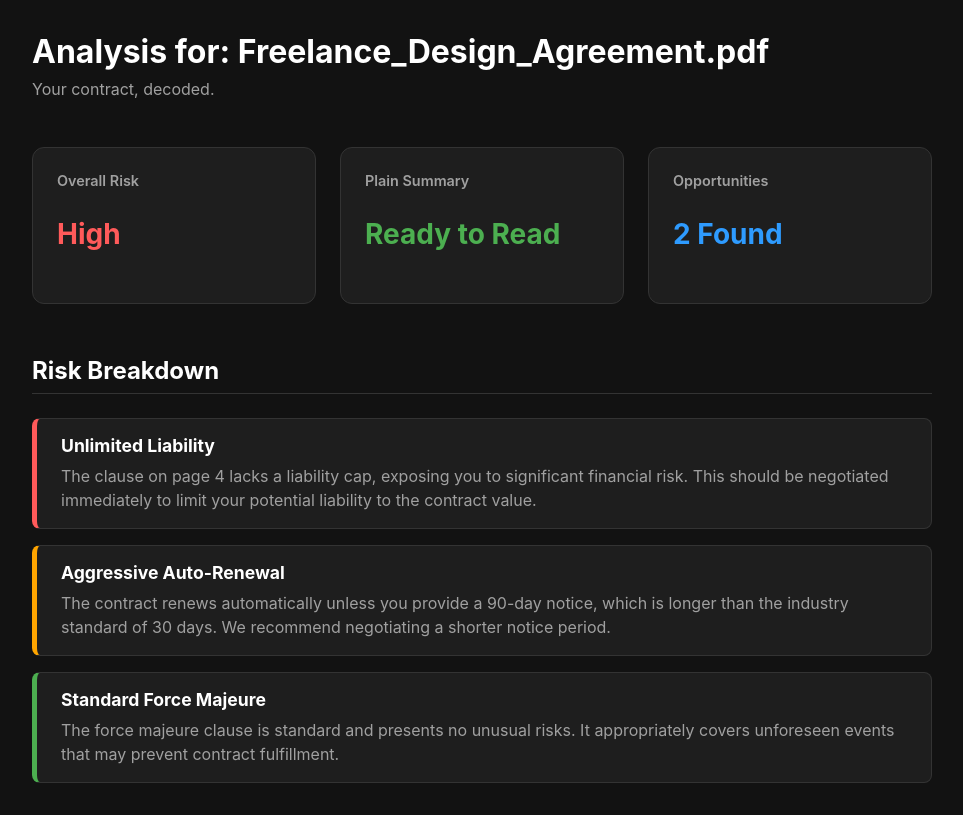
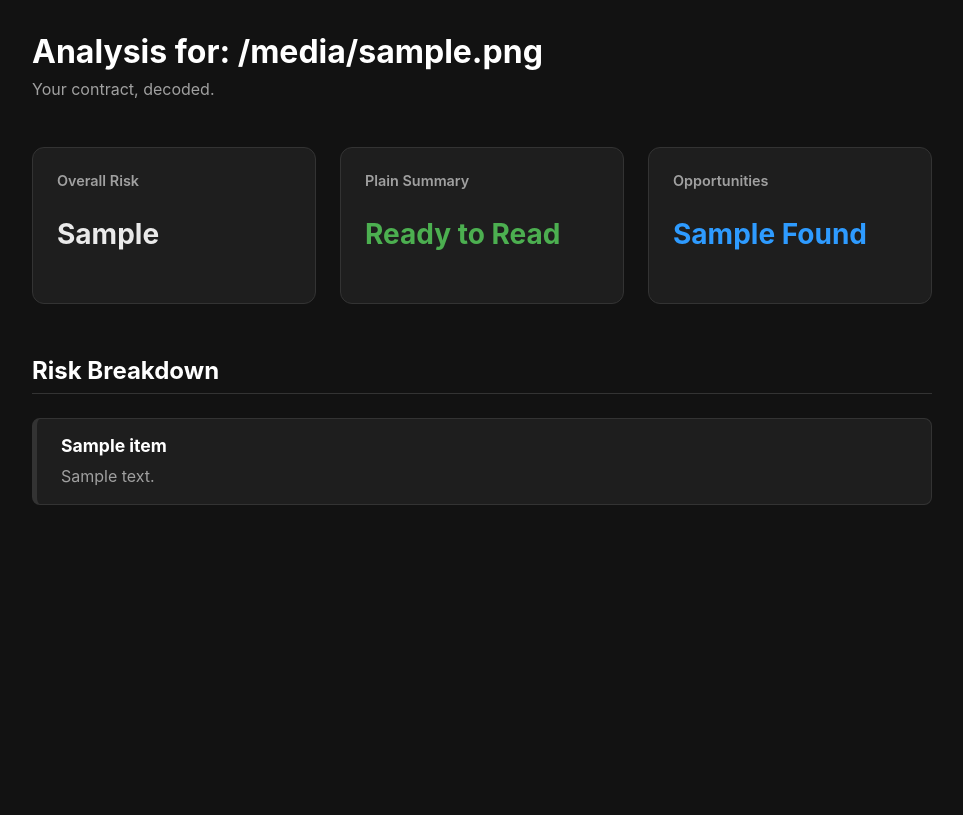
Before and after one commit to clausespy/clausespyv2, a Flask app: template templates/results.html in a window 1280 px wide. Shown: the whole page, without its empty margins (158-1121 px from the left). After the commit the page ends 505 px from the top, so only its background shows below. Run offline with Flask 3, Linux system fonts and the light colour scheme; the template is opened without the code that fills it: most values are stand-ins (such as "Sample title", 1, 10 or a date in 2020).

Commit message:
Update results.html

```diff
--- a/templates/results.html
+++ b/templates/results.html
@@ -5,129 +5,43 @@
     <meta name="viewport" content="width=device-width, initial-scale=1.0">
     <title>ClauseSpy Analysis Result</title>
     <style>
-        /* General Body Styles */
-        body {
-            font-family: -apple-system, BlinkMacSystemFont, "Segoe UI", Roboto, Helvetica, Arial, sans-serif;
-            background-color: #121212;
-            color: #EAEAEA;
-            margin: 0;
-            padding: 2rem;
-        }
-
-        /* Main Container */
-        .container {
-            max-width: 900px;
-            margin: auto;
-            display: flex;
-            flex-direction: column;
-            gap: 2rem;
-        }
-
-        /* Header */
-        .header {
-            text-align: left;
-        }
-        .header h1 {
-            font-size: 2rem;
-            margin: 0;
-            color: #FFFFFF;
-        }
-        .header p {
-            font-size: 1rem;
-            color: #A0A0A0;
-            margin-top: 0.5rem;
-        }
-
-        /* Summary Cards Section */
-        .summary-deck {
-            display: grid;
-            grid-template-columns: repeat(auto-fit, minmax(200px, 1fr));
-            gap: 1.5rem;
-        }
-        .summary-card {
-            background-color: #1E1E1E;
-            border-radius: 12px;
-            padding: 1.5rem;
-            border: 1px solid #333333;
-        }
-        .summary-card h3 {
-            margin: 0 0 0.5rem 0;
-            color: #A0A0A0;
-            font-size: 0.9rem;
-            font-weight: 600;
-        }
-        .summary-card .value {
-            font-size: 1.75rem;
-            font-weight: bold;
-        }
-
-        /* Coloring for Risk Levels */
+        body { font-family: -apple-system, BlinkMacSystemFont, "Segoe UI", Roboto, Helvetica, Arial, sans-serif; background-color: #121212; color: #EAEAEA; margin: 0; padding: 2rem; }
+        .container { max-width: 900px; margin: auto; display: flex; flex-direction: column; gap: 2rem; }
+        .header h1 { font-size: 2rem; margin: 0; color: #FFFFFF; }
+        .header p { font-size: 1rem; color: #A0A0A0; margin-top: 0.5rem; }
+        .summary-deck { display: grid; grid-template-columns: repeat(auto-fit, minmax(200px, 1fr)); gap: 1.5rem; }
+        .summary-card { background-color: #1E1E1E; border-radius: 12px; padding: 1.5rem; border: 1px solid #333333; }
+        .summary-card h3 { margin: 0 0 0.5rem 0; color: #A0A0A0; font-size: 0.9rem; font-weight: 600; }
+        .summary-card .value { font-size: 1.75rem; font-weight: bold; }
         .risk-high { color: #FF5A5A; }
         .risk-medium { color: #FFA500; }
         .risk-low { color: #4CAF50; }
         .opportunities { color: #2E9BFF; }
-
-
-        /* Risk Breakdown Section */
-        .risk-breakdown {
-            display: flex;
-            flex-direction: column;
-            gap: 1rem;
-        }
-
-        .risk-breakdown h2 {
-            font-size: 1.5rem;
-            color: #FFFFFF;
-            border-bottom: 1px solid #333333;
-            padding-bottom: 0.5rem;
-            margin-bottom: 0.5rem;
-        }
-
-        /* Individual Risk Item Card */
-        .risk-item {
-            background-color: #1E1E1E;
-            border-left: 5px solid;
-            border-radius: 8px;
-            padding: 1rem 1.5rem;
-            border: 1px solid #333333;
-            border-left-width: 5px;
-        }
-
-        /* Colors for Risk Item Borders */
+        .risk-breakdown { display: flex; flex-direction: column; gap: 1rem; }
+        .risk-breakdown h2 { font-size: 1.5rem; color: #FFFFFF; border-bottom: 1px solid #333333; padding-bottom: 0.5rem; margin-bottom: 0.5rem; }
+        .risk-item { background-color: #1E1E1E; border-left: 5px solid; border-radius: 8px; padding: 1rem 1.5rem; border: 1px solid #333333; border-left-width: 5px; }
         .risk-item.high { border-left-color: #FF5A5A; }
         .risk-item.medium { border-left-color: #FFA500; }
         .risk-item.low { border-left-color: #4CAF50; }
-
-        .risk-item h4 {
-            margin: 0 0 0.5rem 0;
-            font-size: 1.1rem;
-            color: #FFFFFF;
-        }
-
-        .risk-item p {
-            margin: 0;
-            color: #A0A0A0;
-            line-height: 1.5;
-        }
-
+        .risk-item.error { border-left-color: #888888; }
+        .risk-item h4 { margin: 0 0 0.5rem 0; font-size: 1.1rem; color: #FFFFFF; }
+        .risk-item p { margin: 0; color: #A0A0A0; line-height: 1.5; }
     </style>
 </head>
 <body>
 
     <div class="container">
-        <!-- Header Section -->
         <header class="header">
-            <!-- Replace with dynamic filename -->
-            <h1>Analysis for: Freelance_Design_Agreement.pdf</h1>
+            <!-- DYNAMIC: Use the filename from the JSON response -->
+            <h1>Analysis for: {{ analysis.original_filename }}</h1>
             <p>Your contract, decoded.</p>
         </header>
 
-        <!-- Summary Cards Section -->
         <section class="summary-deck">
             <div class="summary-card">
                 <h3>Overall Risk</h3>
-                <!-- Use JS to set class to risk-high, risk-medium, or risk-low -->
-                <p class="value risk-high">High</p>
+                <!-- DYNAMIC: Set class and text based on the overall_risk value -->
+                <p class="value risk-{{ analysis.overall_risk|lower }}">{{ analysis.overall_risk }}</p>
             </div>
             <div class="summary-card">
                 <h3>Plain Summary</h3>
@@ -135,32 +49,22 @@
             </div>
             <div class="summary-card">
                 <h3>Opportunities</h3>
-                <!-- Replace with dynamic count -->
-                <p class="value opportunities">2 Found</p>
+                <!-- DYNAMIC: Use the opportunities_found value -->
+                <p class="value opportunities">{{ analysis.opportunities_found }} Found</p>
             </div>
         </section>
 
-        <!-- Risk Breakdown Section -->
         <section class="risk-breakdown">
             <h2>Risk Breakdown</h2>
 
-            <!-- Dynamic Risk Item: High Risk -->
-            <div class="risk-item high">
-                <h4>Unlimited Liability</h4>
-                <p>The clause on page 4 lacks a liability cap, exposing you to significant financial risk. This should be negotiated immediately to limit your potential liability to the contract value.</p>
+            <!-- DYNAMIC: Loop through each item in the risk_breakdown array -->
+            {% for item in analysis.risk_breakdown %}
+            <div class="risk-item {{ item.risk_level|lower }}">
+                <h4>{{ item.title }}</h4>
+                <p>{{ item.description }}</p>
             </div>
+            {% endfor %}
 
-            <!-- Dynamic Risk Item: Medium Risk -->
-            <div class="risk-item medium">
-                <h4>Aggressive Auto-Renewal</h4>
-                <p>The contract renews automatically unless you provide a 90-day notice, which is longer than the industry standard of 30 days. We recommend negotiating a shorter notice period.</p>
-            </div>
-
-            <!-- Dynamic Risk Item: Low Risk -->
-            <div class="risk-item low">
-                <h4>Standard Force Majeure</h4>
-                <p>The force majeure clause is standard and presents no unusual risks. It appropriately covers unforeseen events that may prevent contract fulfillment.</p>
-            </div>
         </section>
     </div>
 
```
